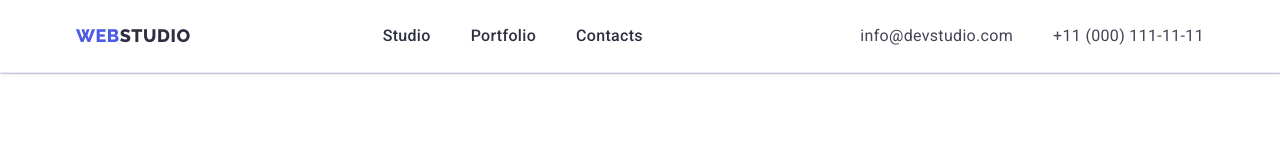
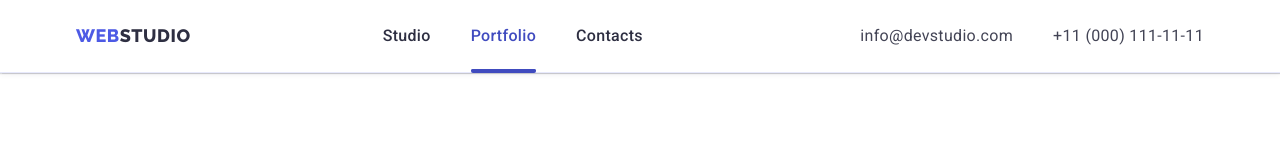
Before and after one commit to MDProjectMT/goit-markup-hw-05, a plain HTML site: page portfolio.html in a window 1280 px wide. Shown: the top 160 px of the page. Drawn offline with nearby package versions, Linux system fonts and the light colour scheme.

Commit message:
HW05 - Active

```diff
--- a/portfolio.html
+++ b/portfolio.html
@@ -28,7 +28,9 @@
               <a class="list-item link" href="./index.html">Studio</a>
             </li>
             <li class="list-contact">
-              <a class="list-item link" href="./portfolio.html">Portfolio</a>
+              <a class="list-item active link" href="./portfolio.html"
+                >Portfolio</a
+              >
             </li>
             <li class="list-contact">
               <a class="list-item link" href="">Contacts</a>
```
